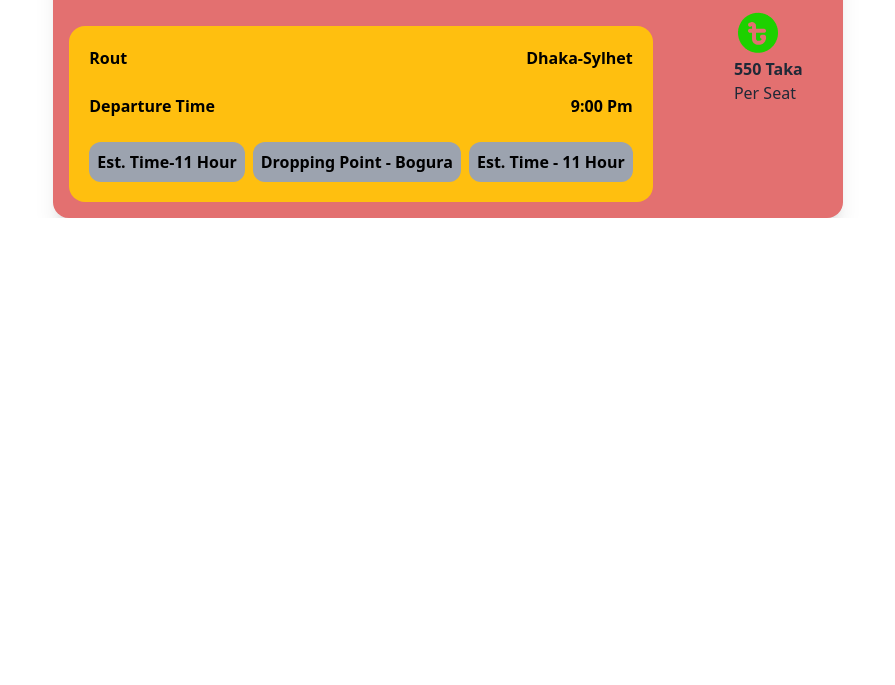
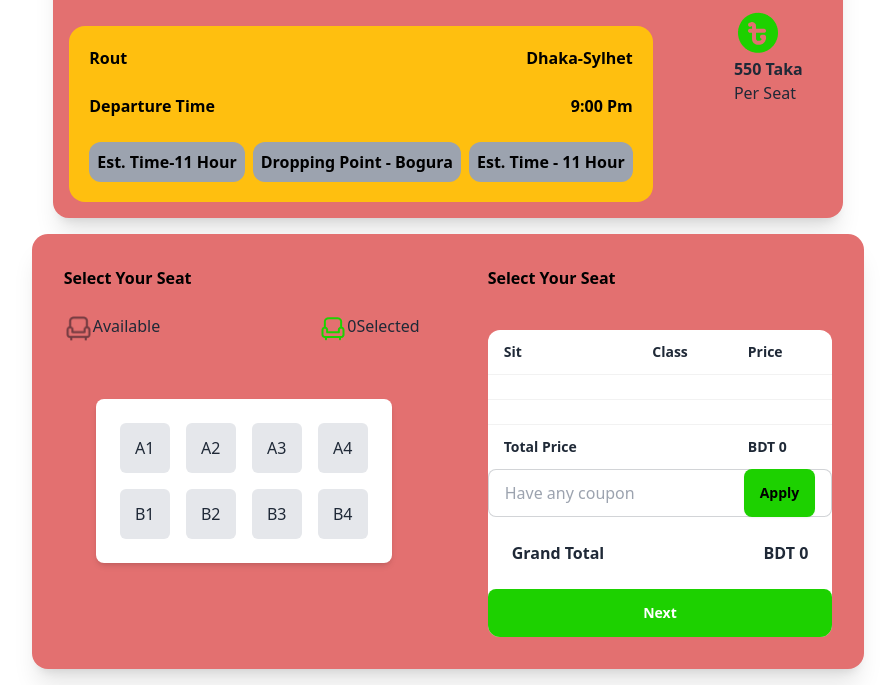
Before and after one commit to Fazlul619/assignment-5, a plain HTML site: page index.html in a window 1280 px wide. Shown: the part 1288-1973 px from the top of the page, without its empty margins (192-1087 px from the left). Before the commit the page ends 1506 px from the top, so only its background shows below. Drawn offline with nearby package versions, Linux system fonts and the light colour scheme.

Commit message:
complete design section

```diff
--- a/index.html
+++ b/index.html
@@ -11,6 +11,13 @@
       type="text/css"
     />
     <script src="https://cdn.tailwindcss.com"></script>
+    <style>
+      /* Additional custom styles */
+      .seat {
+        width: 50px;
+        height: 50px;
+      }
+    </style>
   </head>
   <body>
     <header>
@@ -220,7 +227,141 @@
           </div>
         </div>
       </section>
-      <!-- set -->
+      <!-- seat  section-->
+      <section>
+        <div class="flex gap-5 justify-center p-4">
+          <div class="card card-side bg-[#e37070] shadow-xl">
+            <!-- seat number -->
+            <div class="p-8">
+              <h1 class="text-black font-semibold">Select Your Seat</h1>
+              <br />
+              <div class="flex gap-12">
+                <div class="flex">
+                  <img src="images/seat-gray.png" alt="" />
+                  Available
+                </div>
+                <div class="flex pl-28">
+                  <img src="images/seat-green.png" alt="" />
+                  <span>0</span>
+                  Selected
+                </div>
+              </div>
+              <br />
+
+              <div class="p-8">
+                <div class="max-w-md mx-auto bg-white rounded-lg p-6 shadow-md">
+                  <div class="grid grid-cols-4 gap-4">
+                    <!-- Seats -->
+                    <button
+                      class="flex justify-center items-center bg-gray-200 rounded-md seat"
+                    >
+                      A1
+                    </button>
+                    <button
+                      class="flex justify-center items-center bg-gray-200 rounded-md seat"
+                    >
+                      A2
+                    </button>
+                    <button
+                      class="flex justify-center items-center bg-gray-200 rounded-md seat"
+                    >
+                      A3
+                    </button>
+                    <button
+                      class="flex justify-center items-center bg-gray-200 rounded-md seat"
+                    >
+                      A4
+                    </button>
+                    <button
+                      class="flex justify-center items-center bg-gray-200 rounded-md seat"
+                    >
+                      B1
+                    </button>
+                    <button
+                      class="flex justify-center items-center bg-gray-200 rounded-md seat"
+                    >
+                      B2
+                    </button>
+                    <button
+                      class="flex justify-center items-center bg-gray-200 rounded-md seat"
+                    >
+                      B3
+                    </button>
+                    <button
+                      class="flex justify-center items-center bg-gray-200 rounded-md seat"
+                    >
+                      B4
+                    </button>
+                  </div>
+                </div>
+              </div>
+            </div>
+            <!-- taka count -->
+            <div class="p-8">
+              <h1 class="text-black font-semibold">Select Your Seat</h1>
+              <br />
+
+              <div class="overflow-x-auto bg-white rounded-xl mt-4">
+                <table class="table">
+                  <!-- head -->
+                  <tbody>
+                    <tr>
+                      <th>Sit</th>
+                      <th>Class</th>
+                      <th>Price</th>
+                    </tr>
+
+                    <!-- row 1 -->
+
+                    <tr>
+                      <td></td>
+                      <td></td>
+                      <td></td>
+                    </tr>
+                    <!-- row 2 -->
+
+                    <tr>
+                      <td></td>
+                      <td></td>
+                      <td></td>
+                    </tr>
+                    <!-- row 3 -->
+
+                    <tr>
+                      <th>Total Price</th>
+                      <td></td>
+                      <th>BDT <span>0</span></th>
+                    </tr>
+                  </tbody>
+                </table>
+                <label class="input input-bordered flex items-center gap-2">
+                  <input
+                    type="text"
+                    class="grow"
+                    placeholder="Have any coupon"
+                  />
+                  <button
+                    class="btn btn-primary bg-[#1DD100] border-none text-black font-bold"
+                  >
+                    Apply
+                  </button>
+                </label>
+                <div class="flex justify-between p-6 font-bold">
+                  <h1>Grand Total</h1>
+                  <h1>BDT <span>0</span></h1>
+                </div>
+                <div>
+                  <button
+                    class="btn btn-wide bg-[#1DD100] border-none text-white font-bold w-full"
+                  >
+                    <span>Next</span>
+                  </button>
+                </div>
+              </div>
+            </div>
+          </div>
+        </div>
+      </section>
     </main>
     <footer></footer>
   </body>
```
Also changed, not shown: script.js (added).
